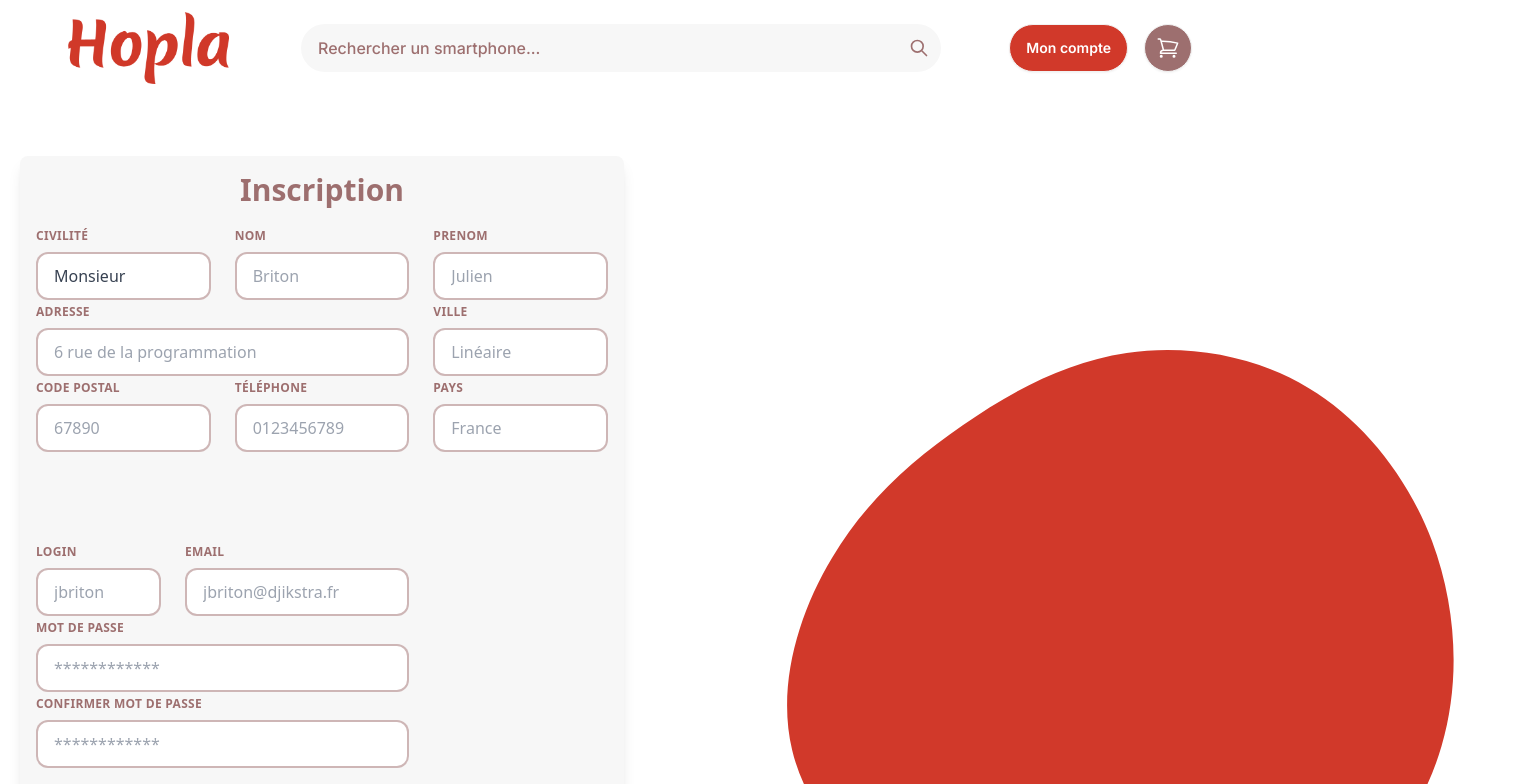
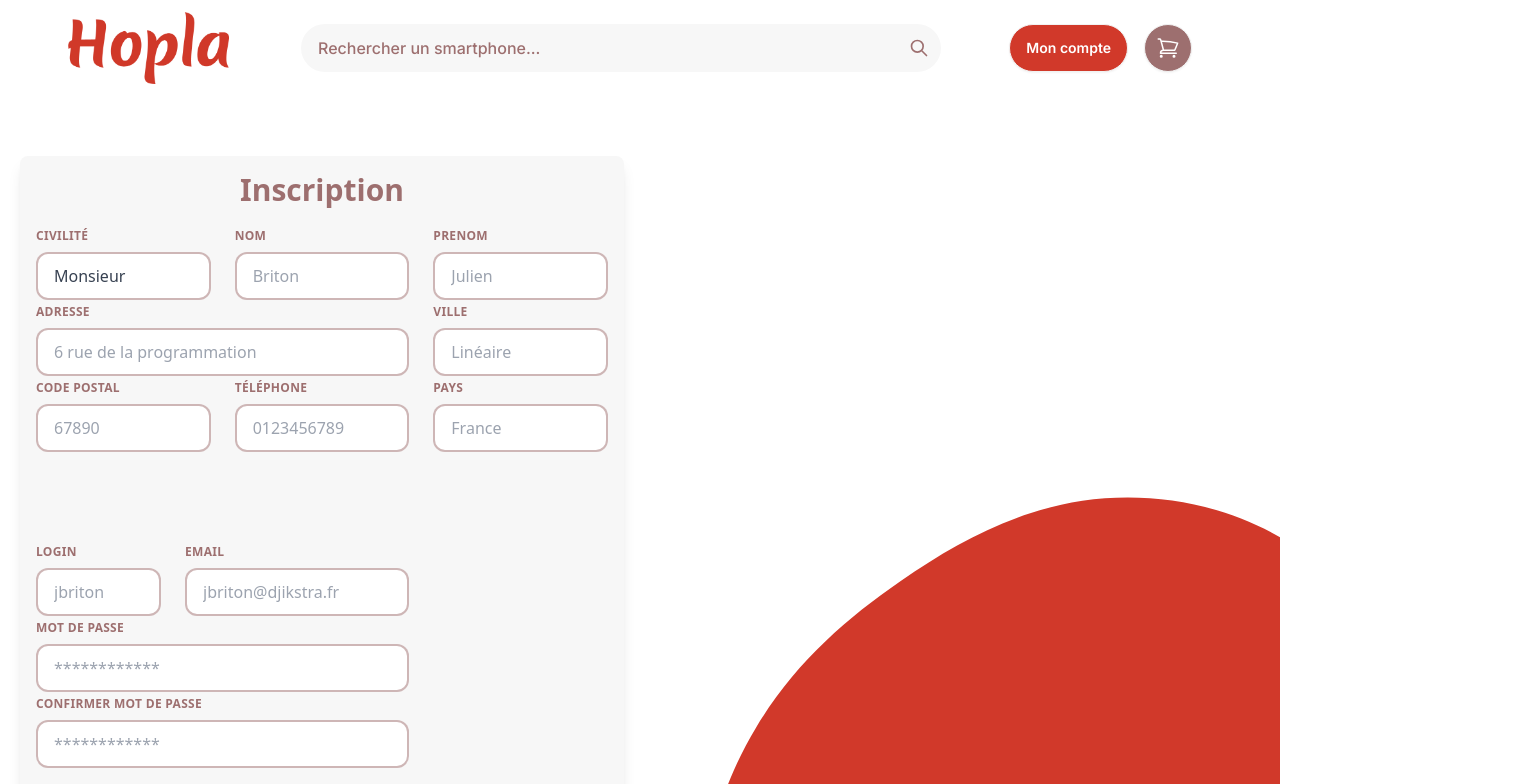
Before and after one commit to bastianfbr-si-web/projet_fabre_bastian, an Angular app in the folder frontend/: page / in a window 1280 px wide. Shown: the top 784 px of the page, 1536 px wide, since content can reach past the window. Built offline with nearby package versions, Linux system fonts and the light colour scheme.

Commit message:
fix(app): :building_construction: rework structure and fix blob

```diff
--- a/frontend/src/app/app.component.html
+++ b/frontend/src/app/app.component.html
@@ -1,11 +1,11 @@
-<app-tetiere></app-tetiere>
-  <div class="blob-background">
+  <main class="overflow-hidden relative">
+      <div class="blob-background">
      <!-- Le contenu ici sera sur le fond blob SVG -->
-  </div>
-
-
-  <main class="container p-5 mx-auto my-10 flex flex-row flex-1 gap-8">
-    <app-compte-formulaire class="flex-1"></app-compte-formulaire>
-    <app-recapitulatif class="flex-1"></app-recapitulatif>
+      </div>
+    <app-tetiere></app-tetiere>
+    <div class="container p-5 mx-auto my-10 flex flex-row flex-1 gap-8">
+      <app-compte-formulaire class="flex-1"></app-compte-formulaire>
+      <app-recapitulatif class="flex-1"></app-recapitulatif>
+    </div>
+    <app-footer></app-footer>
   </main>
-<app-footer></app-footer>
```
